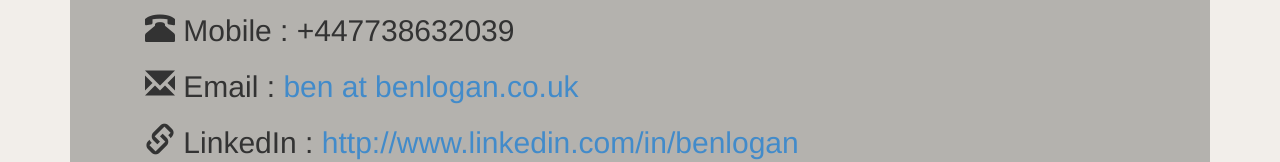
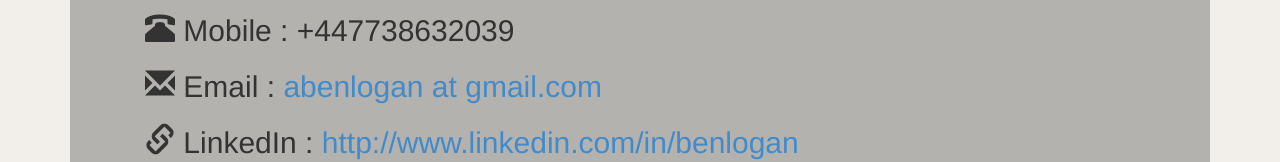
Before and after one commit to benlogan/benlogan.co.uk, a plain HTML site: page contact.html in a window 1280 px wide. Shown: the part 206-368 px from the top of the page. Drawn offline with Linux system fonts and the light colour scheme.

Commit message:
Update contact.html

```diff
--- a/contact.html
+++ b/contact.html
@@ -62,7 +62,7 @@
                 <div class="container">
                     <h1>Contact Info</h1>
                     <h2><span class="glyphicon glyphicon-phone-alt"></span> Mobile : +447738632039</h2>
-                    <h2><span class="glyphicon glyphicon-envelope"></span> Email : <a href="mailto:ben@benlogan.co.uk">ben at benlogan.co.uk</a></h2>
+                    <h2><span class="glyphicon glyphicon-envelope"></span> Email : <a href="mailto:abenlogan@gmail.com">abenlogan at gmail.com</a></h2>
                     <h2><span class="glyphicon glyphicon-link"></span> LinkedIn : <a href="http://www.linkedin.com/in/benlogan" target="_blank">http://www.linkedin.com/in/benlogan</a></h2>
                     <h2><span class="glyphicon glyphicon-wrench"></span> GitHub : <a href="https://github.com/benlogan1981" target="_blank">https://github.com/benlogan1981</a></h2>
                     <h2><span class="glyphicon glyphicon-comment"></span> Twitter : <a href="http://twitter.com/mrbenlogan" target="_blank">http://twitter.com/mrbenlogan</a></h2>
```
